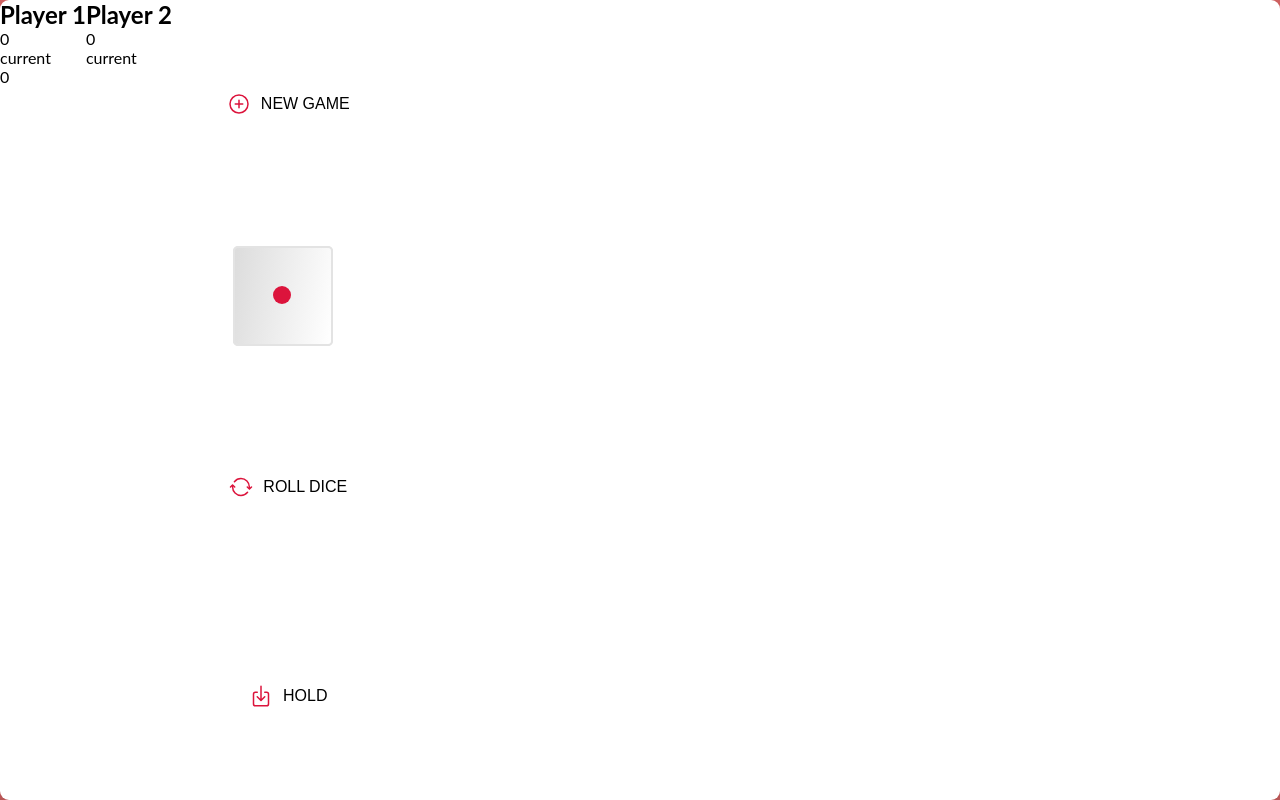
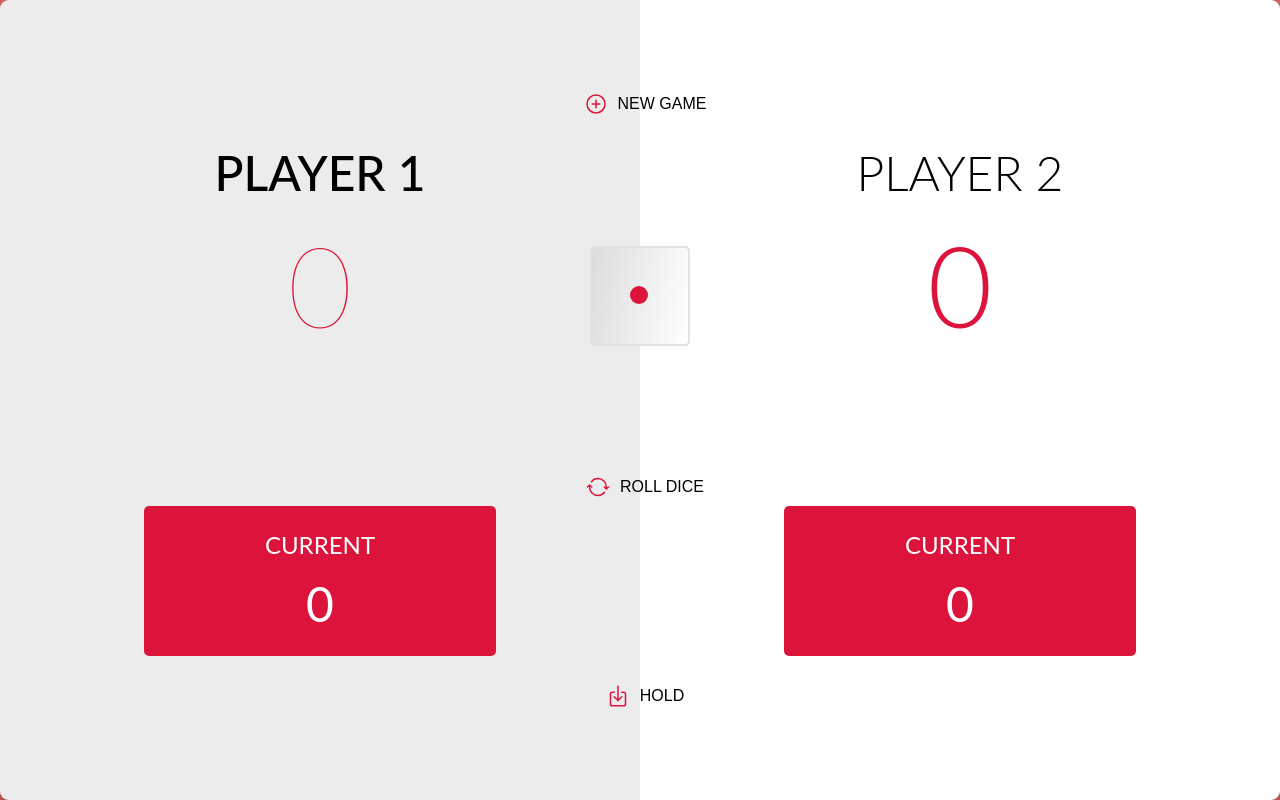
Before and after one commit to Justine-Gar/Projet_Dice-Duel, a plain HTML site: page index.html in a window 1280 px wide. Drawn offline with nearby package versions, Linux system fonts and the light colour scheme.

Commit message:
update code

```diff
--- a/Asset/css/style.css
+++ b/Asset/css/style.css
@@ -8,7 +8,6 @@
   outline: 0;
   box-sizing: inherit;
 }
-
 body {
   font-family: 'Lato', sans-serif;
   background-color: rgb(209, 98, 98);
@@ -17,13 +16,6 @@ body {
   align-items: center;
   justify-content: center;
   box-sizing: border-box;
-}
-
-/*
-  Player style
-*/
-.player {
-
 }
 
 
@@ -41,11 +33,78 @@ main {
   overflow: hidden;
   display: flex;
 }
-
 .container {
   display: grid;
   place-items: center;
+  position: absolute;
+  top: 0;
+  left: 0;
+  right: 0;
+  bottom: 0;
 }
+
+
+
+/*
+  Player style
+*/
+.player {
+  flex: 50%;
+  display: flex;
+  flex-direction: column;
+  align-items: center;
+  padding: 9rem;
+}
+.playerActive {
+  background-color: rgba(208, 208, 208, 0.4);
+}
+.playerActive .name {
+  font-weight: 500;
+}
+.playerActive .score {
+  font-weight: 200;
+}
+.playerActive .current {
+  opacity: 1;
+}
+
+
+/*
+  Element style
+*/
+.name {
+  position: relative;
+  font-size: 3rem;
+  font-weight: 300;
+  text-transform: uppercase;
+  margin-bottom: 1rem;
+}
+.score {
+  font-size: 7rem;
+  font-weight:300;
+  color: crimson;
+  margin-bottom: auto;
+}
+.current {
+  background-color: crimson;
+  border-radius: 5px;
+  color: white;
+  width: 100%;
+  padding: 1.5rem;
+  text-align: center;
+}
+.currentText {
+  text-transform: uppercase;
+  margin-bottom: 1rem;
+  font-size: 1.5rem;
+  color: white;
+}
+.currentScore {
+  font-size: 3rem;
+}
+
+
+
 /*
   Dice style
 */
@@ -56,13 +115,11 @@ main {
   transform-style: preserve-3d;
   transition: 1s ease;
 }
-
 @keyframes rolling {
   50% {
     transform: rotateX(455deg) rotateY(455deg);
   }
 }
-
 .face {
   position: absolute;
   width: 100%;
@@ -72,8 +129,6 @@ main {
   transform-style: preserve-3d;
   background: linear-gradient(100deg, #dcdcdc, #ffffff);
 }
-
-
 .face::before {
   position: absolute;
   content: '';
@@ -93,8 +148,6 @@ main {
   border-radius: 50%;
   background: crimson;
 }
-
-
 .front {
   transform: translateZ(50px) ;
 }
@@ -113,7 +166,6 @@ main {
 .left {
   transform: rotateY(-90deg) translateZ(50px) ;
 }
-
 .front::after {
   margin: -10px 0 0 -10px;
 }
@@ -148,6 +200,8 @@ main {
               50px 50px crimson;
 }
 
+
+
 /*
   Roll Button style
 */
@@ -173,6 +227,7 @@ main {
 .rollBtn:hover {
   font-size: 1.1em;
 }
+
 
 
 /*
@@ -202,6 +257,7 @@ main {
 }
 
 
+
 /*
   Hold Button style
 */
--- a/index.html
+++ b/index.html
@@ -10,7 +10,7 @@
 
   <body>
     <main>
-      <section class="player">
+      <section class="player playerActive">
         <h2 class="name" id="">Player 1</h2>
         <p class="score">0</p>
         <div class="current">
@@ -23,7 +23,7 @@
         <p class="score">0</p>
         <div class="current">
           <p class="currentText">current</p>
-          <p class="currentScore"></p>
+          <p class="currentScore">0</p>
         </div>
       </section>
 
```
